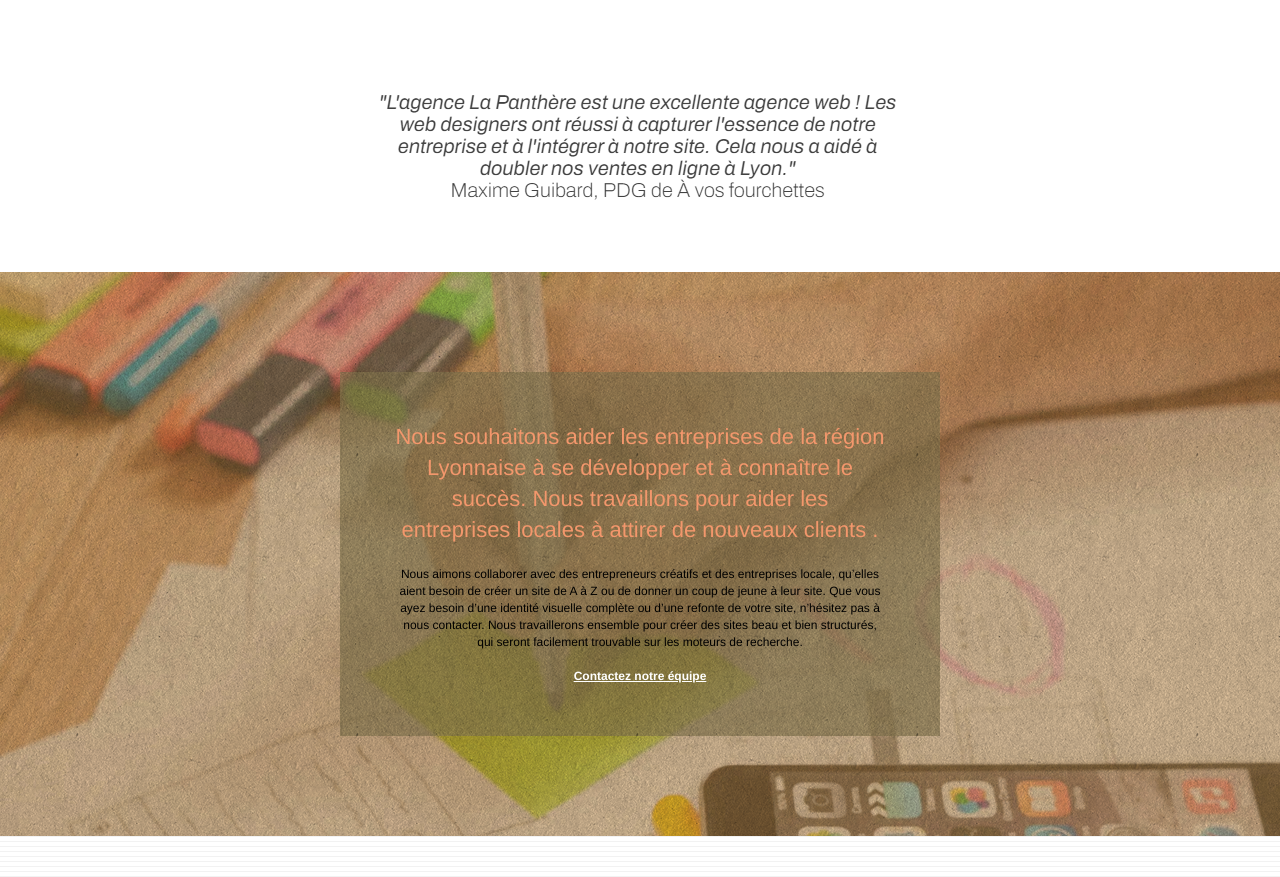
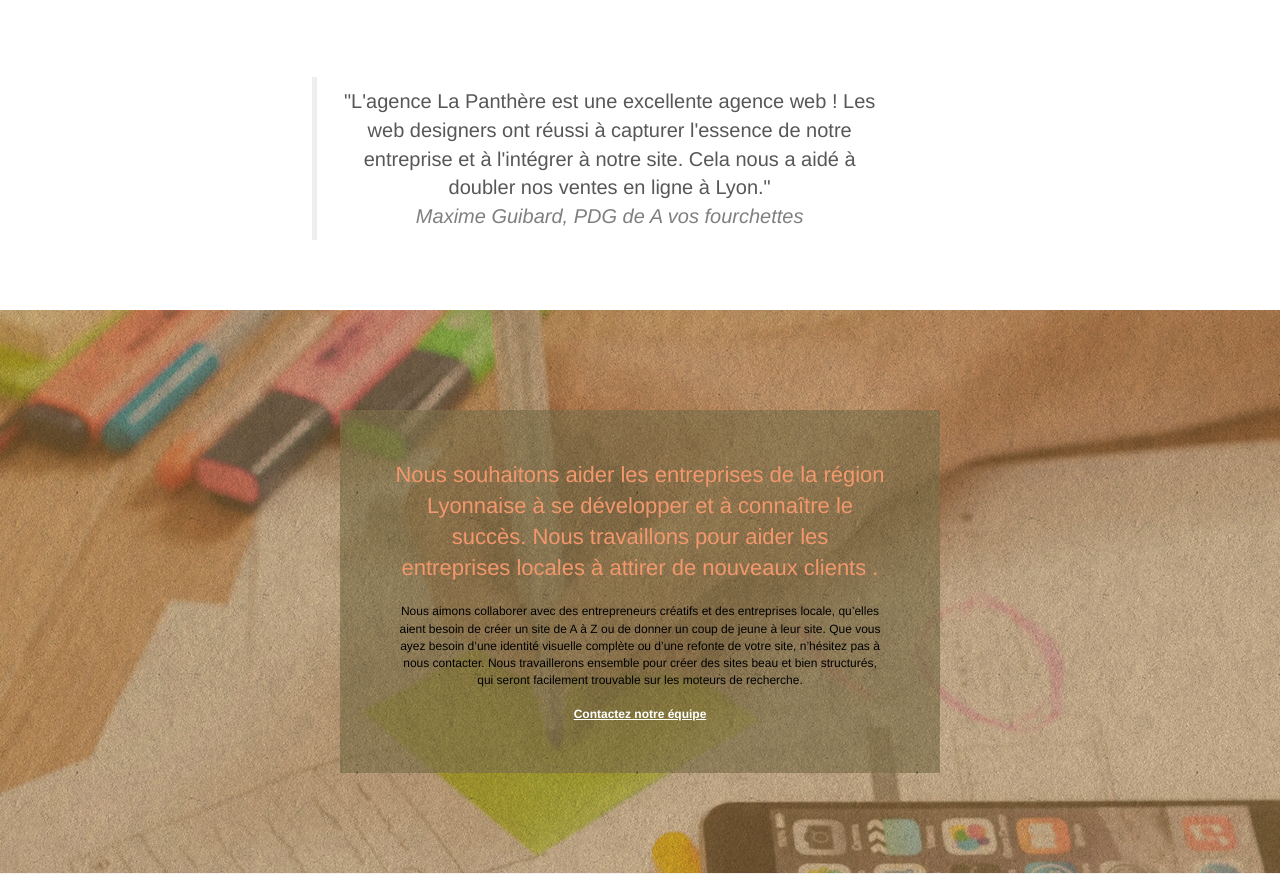
Before and after one commit to Elektrazer/Drion_Julian_2_code_042022, a plain HTML site: page index.html in a window 1280 px wide. Shown: the part 914-1791 px from the top of the page. Drawn offline with Linux system fonts and the light colour scheme.

Commit message:
Correction 4

```diff
--- a/index.html
+++ b/index.html
@@ -121,7 +121,10 @@
 		</div>
 		<div class="row voffset-lg voffset">
 			<div class="col-xs-12 col-md-8 col-md-offset-2 text-center">
-				<img alt="agence web, agence web paris, web design paris, stratégie web" src="img/citation.webp" />
+				<blockquote class="citation1">
+					<p>"L'agence La Panthère est une excellente agence web ! Les web designers ont réussi à capturer l'essence de notre entreprise et à l'intégrer à notre site. Cela nous a aidé à doubler nos ventes en ligne à Lyon."</p>
+					<cite class="author">Maxime Guibard, PDG de A vos fourchettes</cite>
+				</blockquote>
 
 			</div>
 		</div>
--- a/style.css
+++ b/style.css
@@ -1043,4 +1043,12 @@ h4 {
     }
 }
 
-/* Correction ou ajout /*
+/* Correction ou ajout */
+.citation1 {
+    width: 90%;
+    font-size: 20px;
+}
+.citation1 p {
+    font-size: 20px;
+    margin-bottom: 0px;
+}
```
